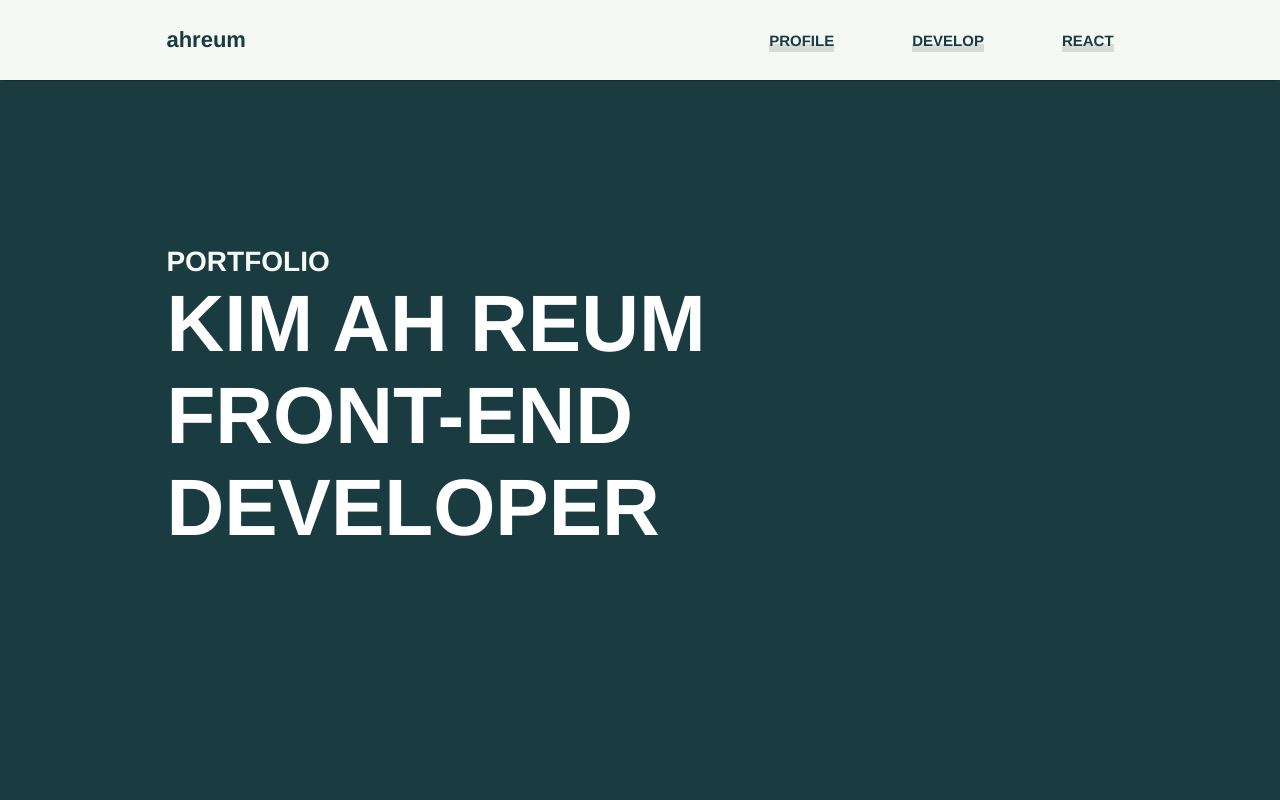
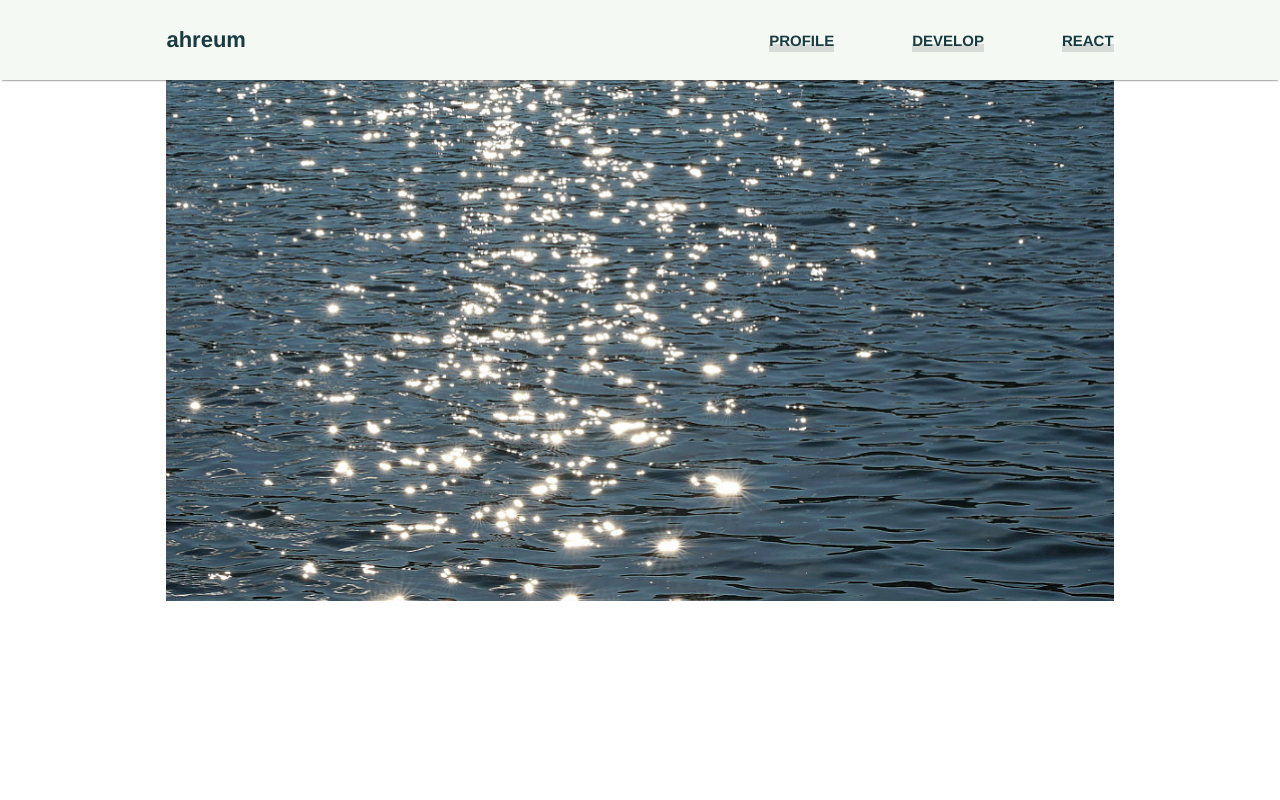
Before and after one commit to KimAhR/aarreumkim, a React (Create React App) app: page / in a window 1280 px wide. Shown: the top 800 px of the page. Built offline with nearby package versions, Linux system fonts and the light colour scheme.

Commit message:
이미지 추가

```diff
--- a/src/layouts/main/Main.jsx
+++ b/src/layouts/main/Main.jsx
@@ -65,8 +65,8 @@ export default Main;
 const Container = styled.div`
   width: 100%;
   height: 100%;
-  position: relative;
-  background: ${({ theme }) => theme.colors.white_color};
+  /* position: relative;
+  background: ${({ theme }) => theme.colors.white_color}; */
 `;
 
 const Wrap = styled.div`
--- a/src/layouts/main/section/SectionMain.jsx
+++ b/src/layouts/main/section/SectionMain.jsx
@@ -4,11 +4,12 @@ function SectionMain() {
   return (
     <Container>
       <Wrap>
-        <h2>PORTFOLIO</h2>
+        <img src="img/bg.jpg" />
+        {/* <h2>PORTFOLIO</h2>
         <div>
           <p>KIM AH REUM</p>
           <span>FRONT-END DEVELOPER</span>
-        </div>
+        </div> */}
       </Wrap>
     </Container>
   );
@@ -21,12 +22,11 @@ const Container = styled.div`
   position: relative;
   width: 100%;
   height: 1000px;
-  display: flex;
-  align-items: center;
-  background-color: ${({ theme }) => theme.colors.main_color};
+  top: 0;
   color: ${({ theme }) => theme.colors.white_color};
   font-weight: ${({ theme }) => theme.fonts.weightSemiBold};
   margin: 0 auto;
+
   @media ${({ theme }) => theme.device.laptop} {
     width: 100%;
     height: 800px;
@@ -34,6 +34,10 @@ const Container = styled.div`
   @media ${({ theme }) => theme.device.tablet} {
     width: 100%;
     height: 600px;
+  }
+  img {
+    width: 100%;
+    height: 100%;
   }
 `;
 
@@ -45,6 +49,7 @@ const Wrap = styled.div`
   align-items: flex-start;
   flex-direction: column;
   justify-content: center;
+
   @media ${({ theme }) => theme.device.laptop} {
   }
   h2 {
```
Also changed, not shown: public/img/bg.jpg (added), src/img/bg.jpg (added).
